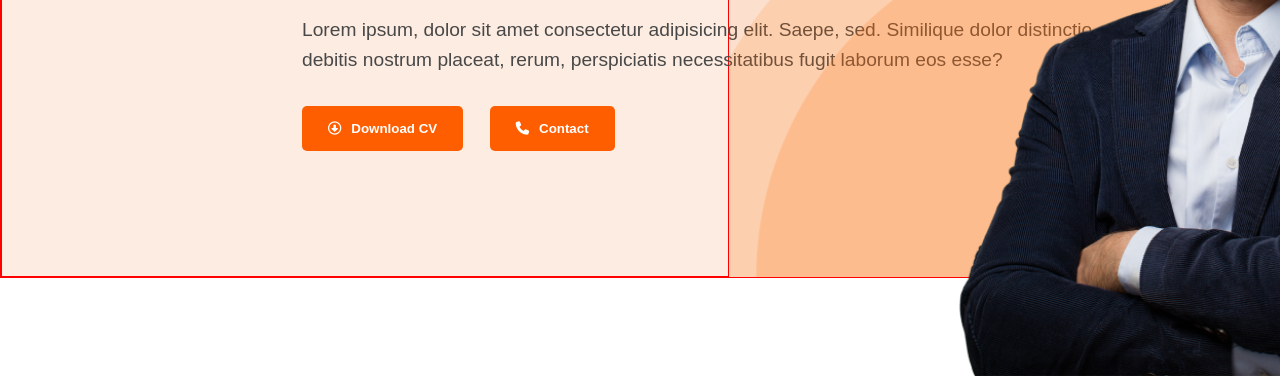
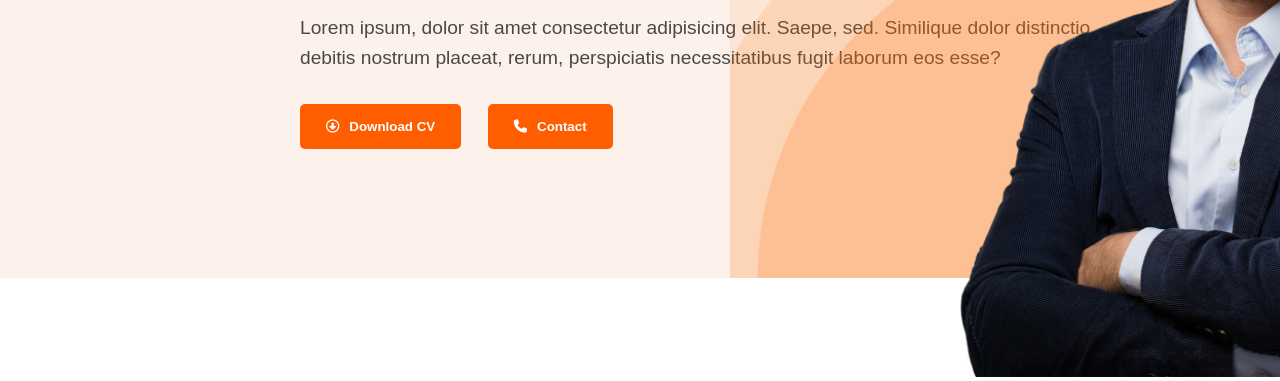
Before and after one commit to Riadul-Islam-551/Mary, a plain HTML site: page index.html in a window 1280 px wide. Shown: the part 492-873 px from the top of the page. Drawn offline with Linux system fonts and the light colour scheme.

Commit message:
change the background color of nav and hero section and also set the top margin of image in right part of hero section

```diff
--- a/style.css
+++ b/style.css
@@ -7,7 +7,7 @@ nav {
   width: 100%;
   height: 130px;
   font-family: sans-serif;
-  background-color: rgb(252, 236, 225);
+  background-color: rgb(252, 242, 235);
 }
 nav .nav_logo {
   display: inline-block;
@@ -51,15 +51,13 @@ nav .nav_links ul li a:hover {
 }
 /* ..........hero.......... */
 .hero{
-  background-color: rgb(252, 236, 225);
-  border: 1px solid red;
+  background-color: rgb(252, 242, 235);
   width: 100%;
   height: 80vh;
   display: flex;
   font-family: Arial, Helvetica, sans-serif;
 }
 .hero .hero_left{
-  border: 1px solid red;
   width: 57%;
   height: 100%;
 
@@ -102,5 +100,5 @@ font-weight: 400;
 }
 .hero .hero_right img{
   width: 600px;
-  margin: 42px 0px 0px 180px;
+  margin: 44px 0px 0px 180px;
 }
```
